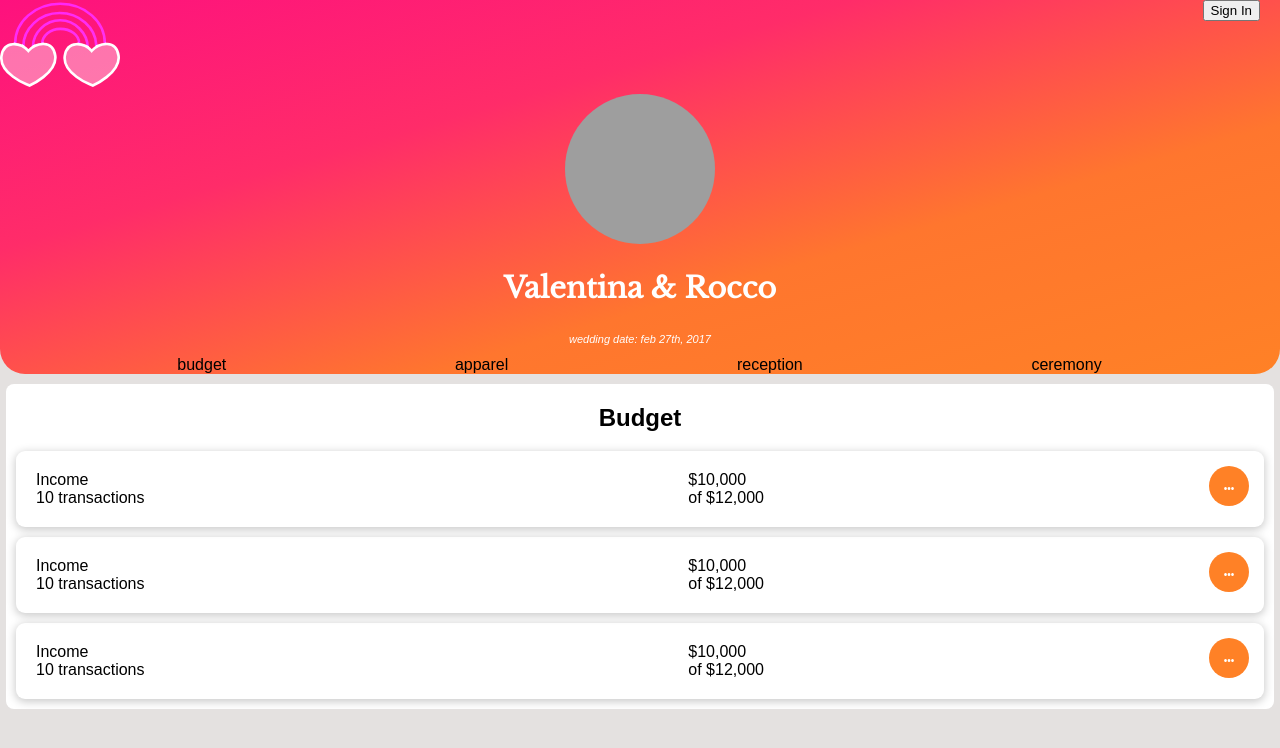
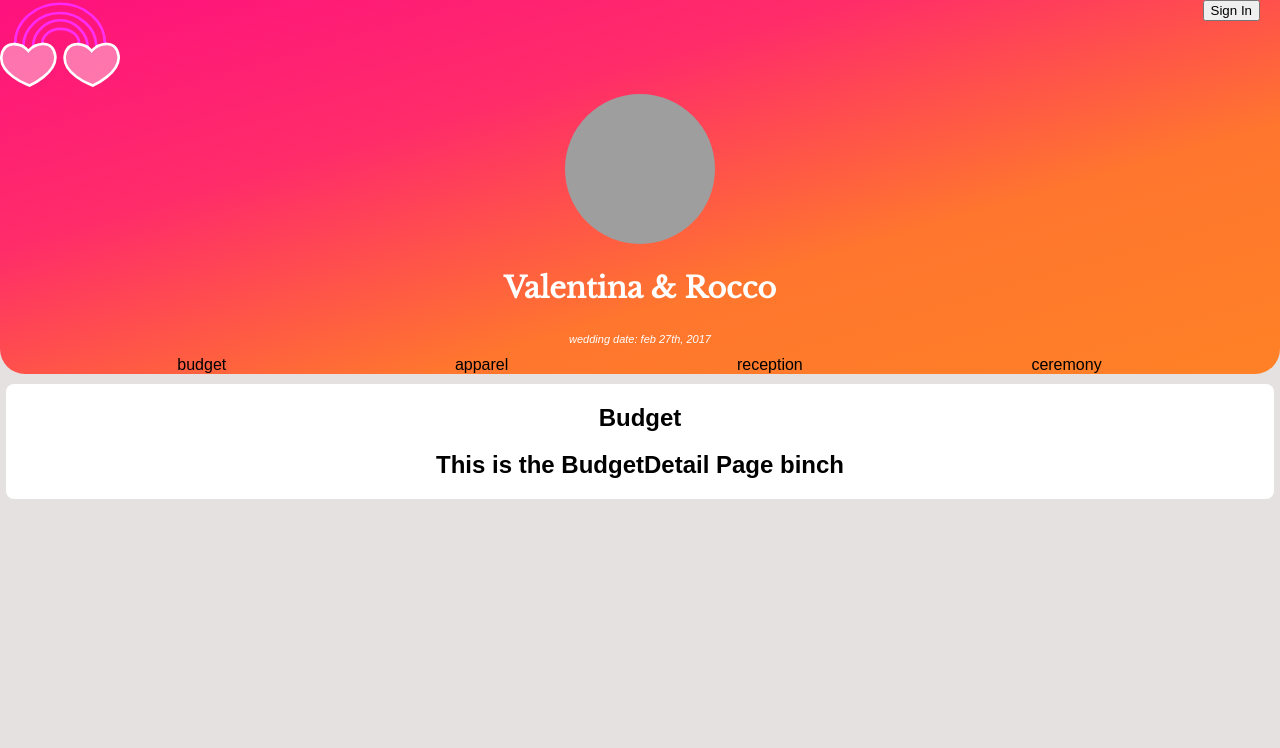
Before and after one commit to seven-seas-digital/Non-Wedding, a React (Create React App) app: page /signIn in a window 1280 px wide. Shown: the top 748 px of the page. Built offline with nearby package versions, Linux system fonts and the light colour scheme; grey boxes are pictures that could not be loaded.

Commit message:
Created the BudgetDetail component now rendering on the page

```diff
--- a/src/components/App.css
+++ b/src/components/App.css
@@ -75,7 +75,8 @@
 }
 
 .nav-item.active {
-  margin-bottom: -20px;
+  margin-bottom: -7px;
+  height: 38px;
 }
 
 .svg-triangle{
--- /dev/null
+++ b/src/components/BudgetDetail.js
@@ -0,0 +1,8 @@
+import React, { Component } from 'react';
+export default class BudgetDetail extends Component {
+  render() {
+    return(
+      <h2>This is the BudgetDetail Page binch</h2>
+    )
+  }
+}
--- a/src/components/Checklist.js
+++ b/src/components/Checklist.js
@@ -1,7 +1,7 @@
 import React, { Component } from 'react';
 import ChecklistItem from './ChecklistItem';
 import Slider from "react-slick";
-
+import BudgetDetail from './BudgetDetail';
 
 const checklistMap = {
   'budget': 0,
@@ -58,9 +58,7 @@ export default class Checklist extends Component {
         <Slider ref={slider => (this.slider = slider)} {...settings}>
           <div className="checklist-container">
             <h2>Budget</h2>
-            <ChecklistItem />
-            <ChecklistItem />
-            <ChecklistItem />
+            <BudgetDetail />
           </div>
 
           <div className="checklist-container">
```
